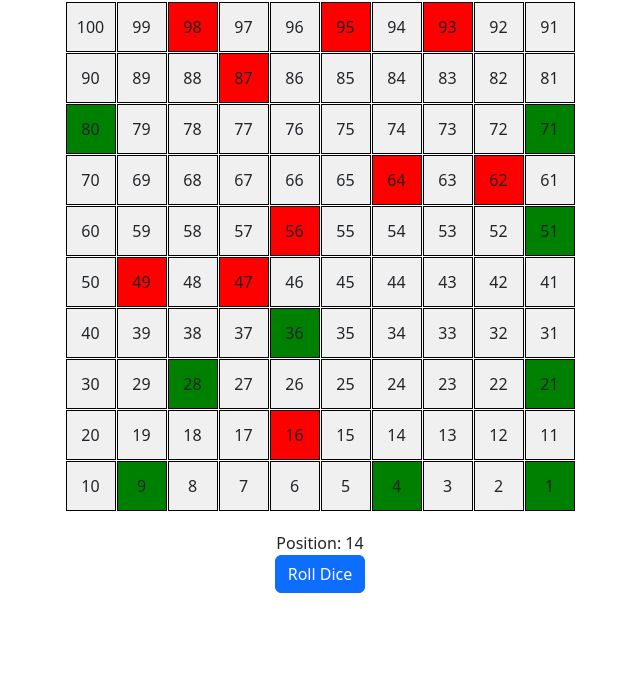
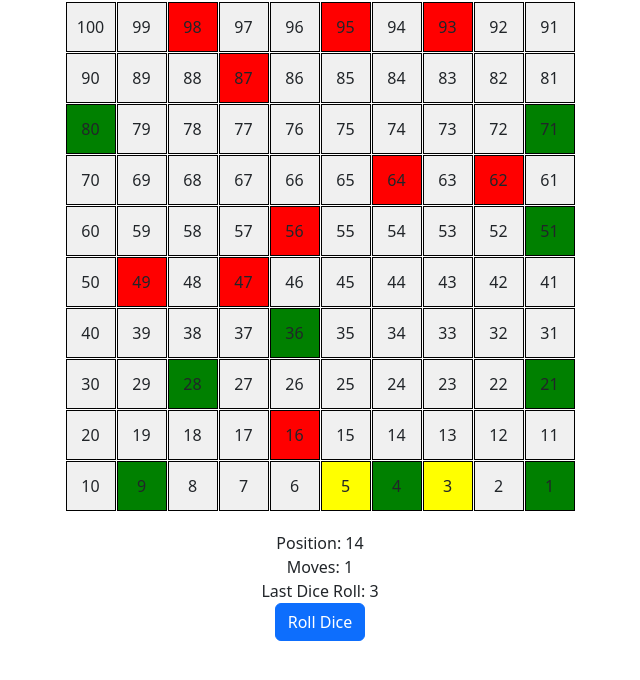
Before and after one commit to 23f1003086/snake-ladder-game-3, a plain HTML site: page index.html in a window 1280 px wide. Both pictures are taken after a click on the button "Roll Dice". Shown: the part 74-754 px from the top of the page, without its empty margins (320-960 px from the left). Drawn offline with nearby package versions, Linux system fonts and the light colour scheme.

Commit message:
Round 2 - Update index.html

```diff
--- a/index.html
+++ b/index.html
@@ -35,6 +35,9 @@
         .ladder {
             background-color: green;
         }
+        .custom-element {
+            background-color: yellow;
+        }
     </style>
 </head>
 <body>
@@ -42,18 +45,24 @@
     <h1>Snake and Ladder Game</h1>
     <div id="board"></div>
     <div id="position">Position: 1</div>
+    <div id="moves">Moves: 0</div>
+    <div id="dice-roll">Last Dice Roll: -</div>
     <button id="rollDice" class="btn btn-primary">Roll Dice</button>
 
     <script src="https://cdn.jsdelivr.net/npm/bootstrap@5.3.0/dist/js/bootstrap.bundle.min.js"></script>
     <script>
         const board = document.getElementById('board');
         const positionDisplay = document.getElementById('position');
+        const movesDisplay = document.getElementById('moves');
+        const diceRollDisplay = document.getElementById('dice-roll');
         const rollDiceButton = document.getElementById('rollDice');
 
         const snakes = { 16: 6, 47: 26, 49: 11, 56: 53, 62: 19, 64: 60, 87: 24, 93: 73, 95: 75, 98: 78 };
         const ladders = { 1: 38, 4: 14, 9: 31, 21: 42, 28: 84, 36: 44, 51: 67, 71: 91, 80: 100 };
+        const customElements = { 3: 22, 5: 8 }; // Example custom elements
 
         let playerPosition = 1;
+        let movesCount = 0;
 
         function createBoard() {
             for (let i = 100; i >= 1; i--) {
@@ -64,6 +73,8 @@
                     cell.classList.add('snake');
                 } else if (ladders[i]) {
                     cell.classList.add('ladder');
+                } else if (customElements[i]) {
+                    cell.classList.add('custom-element');
                 }
                 board.appendChild(cell);
             }
@@ -71,10 +82,12 @@
 
         function rollDice() {
             const diceValue = Math.floor(Math.random() * 6) + 1;
+            diceRollDisplay.textContent = `Last Dice Roll: ${diceValue}`;
             movePlayer(diceValue);
         }
 
         function movePlayer(diceValue) {
+            movesCount++;
             playerPosition += diceValue;
             if (playerPosition > 100) {
                 playerPosition = 100; // Can't go beyond 100
@@ -83,12 +96,18 @@
                 playerPosition = snakes[playerPosition]; // Move down the snake
             } else if (ladders[playerPosition]) {
                 playerPosition = ladders[playerPosition]; // Move up the ladder
+            } else if (customElements[playerPosition]) {
+                playerPosition = customElements[playerPosition]; // Move to custom element
             }
             updatePosition();
         }
 
         function updatePosition() {
             positionDisplay.textContent = `Position: ${playerPosition}`;
+            movesDisplay.textContent = `Moves: ${movesCount}`;
+            if (playerPosition === 100) {
+                alert("Congratulations! You've won!");
+            }
         }
 
         rollDiceButton.addEventListener('click', rollDice);
```
